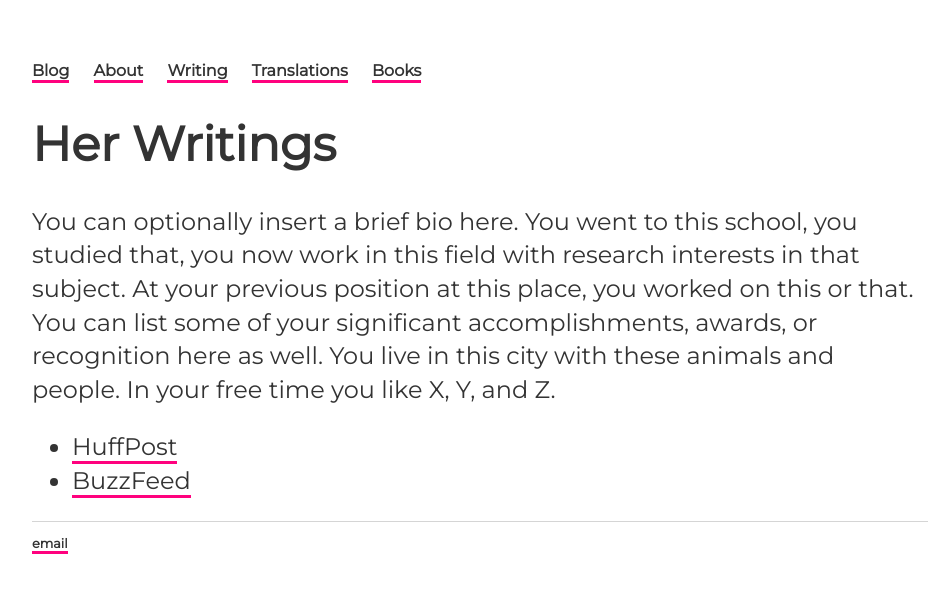
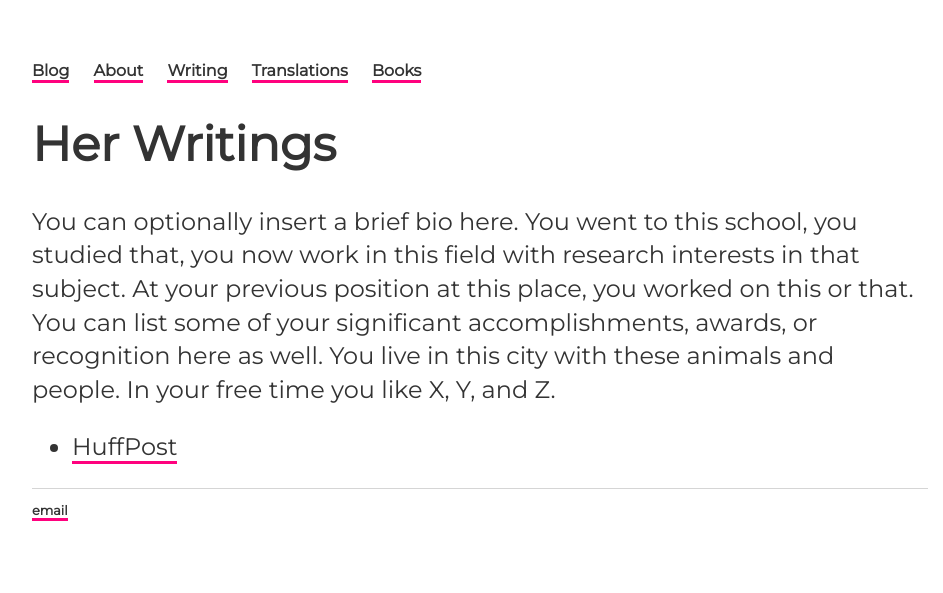
Before and after one commit to ariesti/ariesti.github.io, a Jekyll site: the page built from writing/index.html, in a window 1280 px wide. Shown: the top 593 px of the page, without its empty margins (160-1103 px from the left). Built offline with Jekyll 4.4.1, drawn with Linux system fonts in a browser that asks for light colours.

Commit message:
Update index.html

```diff
--- a/writing/index.html
+++ b/writing/index.html
@@ -8,7 +8,6 @@
 			<p>You can optionally insert a brief bio here. You went to this school, you studied that, you now work in this field with research interests in that subject. At your previous position at this place, you worked on this or that. You can list some of your significant accomplishments, awards, or recognition here as well. You live in this city with these animals and people. In your free time you like X, Y, and Z.</p>
 
 			<ul class="contacts">
-				<li><a href="page01.md">HuffPost</a></li>
-				<li><a href="page01.md">BuzzFeed</a></li>
+				<li><a href="ariesti.github.io/writing/page01.md">HuffPost</a></li>
 				</ul>
 		</div>
```
